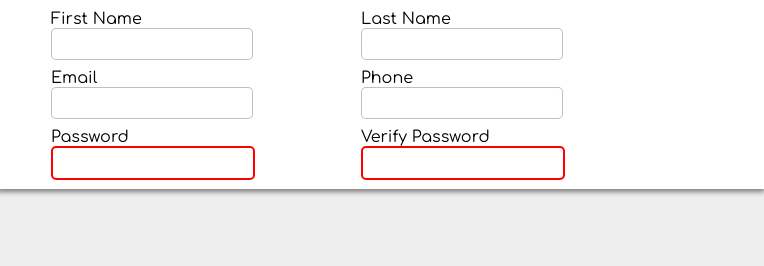
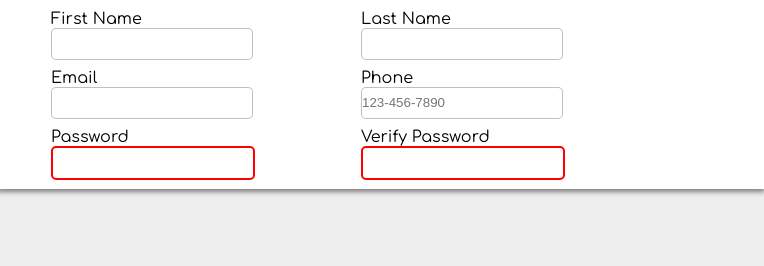
Before and after one commit to MR-Farabough/formPage, a plain HTML site: page index.html in a window 1280 px wide. Shown: the part 236-502 px from the top of the page, 516-1280 px from the left. Drawn offline with Linux system fonts and the light colour scheme.

Commit message:
Added placeholder

```diff
--- a/index.html
+++ b/index.html
@@ -40,7 +40,7 @@
                     </div>
                     <div class="card">
                         <label for="phone">Phone</label>
-                        <input type="tel" id="phone"></input>
+                        <input type="tel" id="phone" name="phone" placeholder="123-456-7890"></input>
                     </div>
                     <div class="card">
                         <label for="password">Password</label>
```
